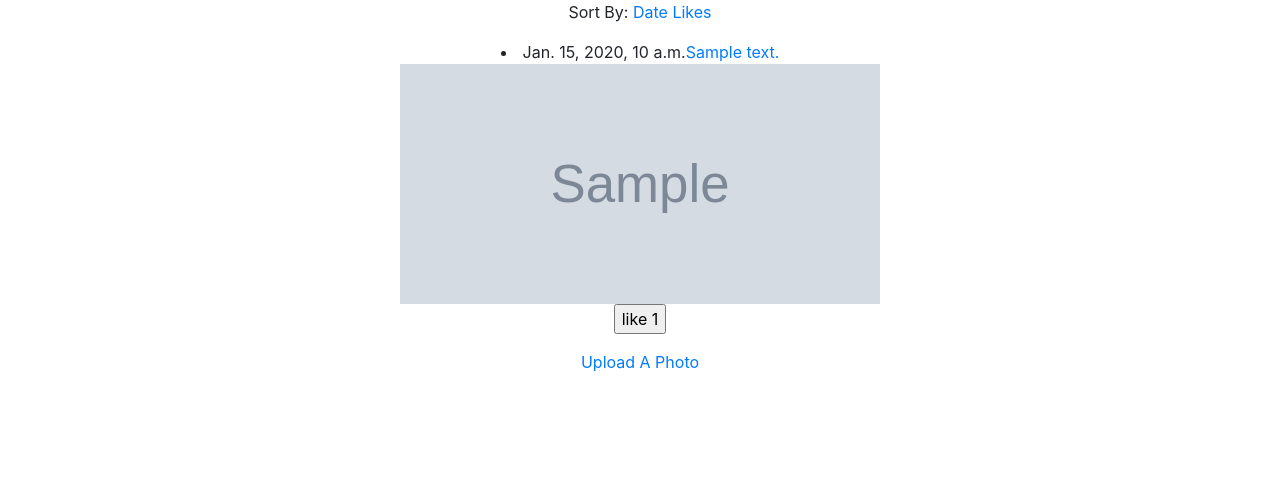
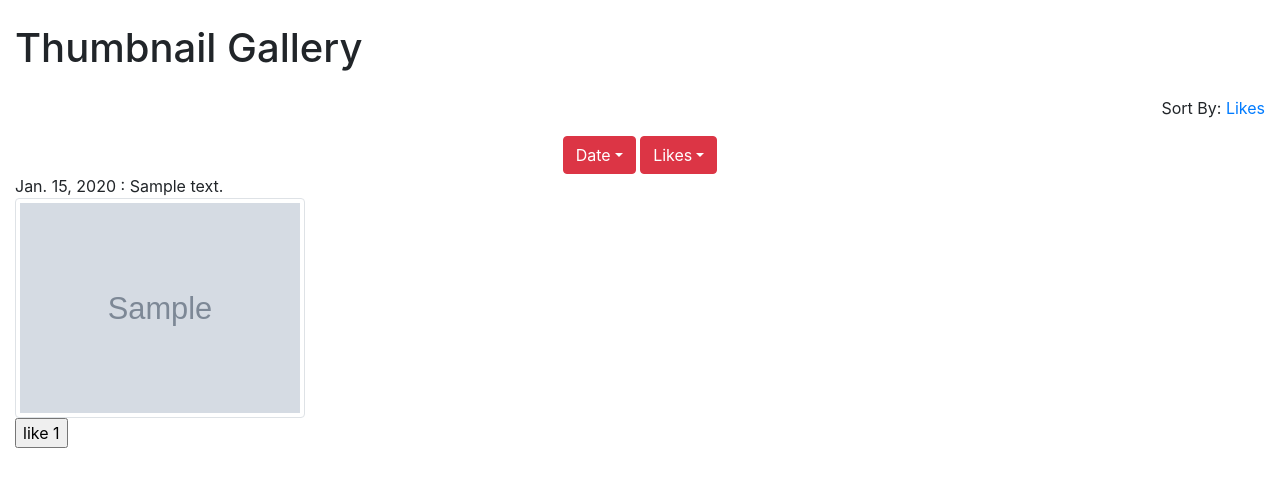
Before and after one commit to RonitRudra/Wedding-Roll, a Django app: template src/rolls/templates/rolls/home.html in a window 1280 px wide. Shown: the part 56-543 px from the top of the page. Run offline with Django 3.2, Linux system fonts and the light colour scheme; the template is opened without the code that fills it: values that come from a table or form of the project are taken from there, others are empty; tables that the repository leaves empty hold one stand-in row (values such as "Sample post"); grey boxes marked "Sample" are stand-in pictures; parts of the project's set-up code (start-up, migrations or seed data) failed here and were passed over; some libraries are stand-ins or nearby versions.

Commit message:
fixed image templates

```diff
--- a/src/home/templates/master_template.html
+++ b/src/home/templates/master_template.html
@@ -10,7 +10,8 @@
     <body class="body">
         {% load static %}
 
-        <div  class="container-fluid">
+        <div class="container-fluid">
+            {% block nav %}
             <nav class="navbar navbar-expand-lg navbar-light bg-light">
                 <button class="navbar-toggler" type="button" data-toggle="collapse" data-target="#navbarTogglerDemo03" aria-controls="navbarTogglerDemo03" aria-expanded="true" aria-label="Toggle navigation">
                     <span class="navbar-toggler-icon"></span>
@@ -33,45 +34,8 @@
                     </ul>
                 </div>
             </nav>
+            {% endblock %}
 
-            <!--<nav class="navbar navbar-expand-lg navbar-light bg-light">
-        <a class="navbar-brand" href="{% url 'home:home' %}">J&J Wedding Album</a>
-        <button class="navbar-toggler" type="button" data-toggle="collapse" data-target="#navbarNavAltMarkup" aria-controls="navbarNavAltMarkup" aria-expanded="false" aria-label="Toggle navigation">
-            <span class="navbar-toggler-icon"></span>
-        </button>
-        <div class="navbar-collapse collapse justify-content-between" id="navbarNavAltMarkup">
-            <div class="navbar-nav">
-                {% if user.is_authenticated %}
-                <a class="nav-item nav-link active" href="{% url 'rolls:upload' %}">Upload <span class="sr-only">(current)</span></a>
-                <ul class="navbar-nav mr-aut">
-                    <li class="nav-item">
-                        <a class="nav-item nav-link active" href="{% url 'home:logout' %}">Logout <span class="sr-only">(current)</span></a>
-                    </li>
-                </ul>
-
-                {% endif %}
-            </div>
-        </div>
-    </nav>-->
-            <!--<a class="navbar-brand" href="{% url 'home:home' %}">J&J Wedding Album</a>
-    {% if user.is_authenticated %}
-    <div class="collapse navbar-collapse">
-        <ul class="navbar-nav">
-            <li class="nav-item active">
-                <a class="nav-item nav-link active" href="{% url 'rolls:upload' %}">Upload</></a>
-            </li>
-        </ul>
-    </div>
-    {% endif %}
-    {%if user.is_authenticated %}
-    <ul class="nav navbar-nav navbar-right">
-        <li><a id="id_logout" href="{% url 'home:logout' %}"><span class="glyphicon glyphicon-log-out"></span> Logout</a></li>
-    </ul>
-    {% else %}
-    <ul class="nav navbar-nav navbar-right">
-        <li><a href="{% url 'home:signup' %}"><span class="glyphicon glyphicon-user"></span> Sign Up</a></li>
-    </ul>
-    {% endif %}-->
 
             {% block message%}
             {% if messages %}
@@ -92,6 +56,10 @@
                 {% block content %}
                 {% endblock %}
             </div>
+            <!--<script src="https://maxcdn.bootstrapcdn.com/bootstrap/4.0.0/js/bootstrap.min.js"></script>-->
+            <script src="https://code.jquery.com/jquery-3.3.1.slim.min.js"></script>
+            <script src="https://cdnjs.cloudflare.com/ajax/libs/popper.js/1.14.3/umd/popper.min.js"></script>
+            <script src="https://stackpath.bootstrapcdn.com/bootstrap/4.1.2/js/bootstrap.min.js"></script>
             <script src="https://ajax.googleapis.com/ajax/libs/jquery/3.3.1/jquery.min.js"></script>
             {% block scripts %}
             {% endblock %}
--- a/src/rolls/templates/rolls/home.html
+++ b/src/rolls/templates/rolls/home.html
@@ -1,28 +1,48 @@
 {% extends 'master_template.html' %}
 {% block content %}
+<h1 class="my-4 text-center text-lg-left">Thumbnail Gallery</h1>
 {% if uploads_list|length > 0 %}
 <div>
-            <p>Sort By: <a href="order=date">Date</a> <a href="order=likes">Likes</a>
+    <p align="right">Sort By: <a href="order=date"></a> <a href="order=likes">Likes</a>
+</div>
+<div class="btn-group">
+    <button type="button" class="btn btn-danger dropdown-toggle" data-toggle="dropdown" aria-haspopup="true" aria-expanded="false">Date</button>
+    <div class="dropdown-menu">
+        <a class="dropdown-item" href="order=date-asc">Ascending</a>
+        <div class="dropdown-divider"></div>
+        <a class="dropdown-item" href="order=date-desc">Descending</a>
+    </div>
+</div>
+<div class="btn-group">
+    <button type="button" class="btn btn-danger dropdown-toggle" data-toggle="dropdown" aria-haspopup="true" aria-expanded="false">Likes</button>
+    <div class="dropdown-menu">
+        <a class="dropdown-item" href="order=likes-asc">Ascending</a>
+        <div class="dropdown-divider"></div>
+        <a class="dropdown-item" href="order=likes-desc">Descending</a>
+    </div>
 </div>
 
+<div class="row text-center text-sm-left">
     {% for upload in uploads_list %}
-            <div>
-                <li>{{upload.date_posted}}<a href="{{upload.photo_url.url}}">{{upload.description}}</a></li>
-                <img src="{{upload.photo_url.url}}" width="480" height="240" />
-            </div>
-            <div>
-                <p><input type="button" class="like" id="{{upload.slug}}" name="{{ upload.slug }}" value="like {{upload.total_likes}}" /></p>
+
+    <div class="col-lg-3 col-md-4 col-xs-6">
+        {{upload.date_posted|date}} : {{  upload.description}}
+        <a href="{{upload.photo_url.url}}">
+            <img class="img-fluid img-thumbnail" src="{{upload.photo_url.url}}">
+        </a>
+        <input type="button" class="like" id="{{upload.slug}}" name="{{ upload.slug }}" value="like {{upload.total_likes}}" />
     </div>
     {% endfor %}
+</div>
     {% else %}
 <h1>Oops! No Photos Have Been Uploaded Yet!!</h1>
     {% endif %}
 
-    <a href="{% url 'rolls:upload' %}" id="id_upload">Upload A Photo</a>
-
     {% if user.is_owner %}
 <a href="{% url 'rolls:manage' %}" id="id_manage">Manage Pending Requests ({{num_pending}})</a>
     {% endif %}
+
+
 {% endblock %}
 
 {% block scripts %}
```
Lines whose indentation alone changed are shown as unchanged.
